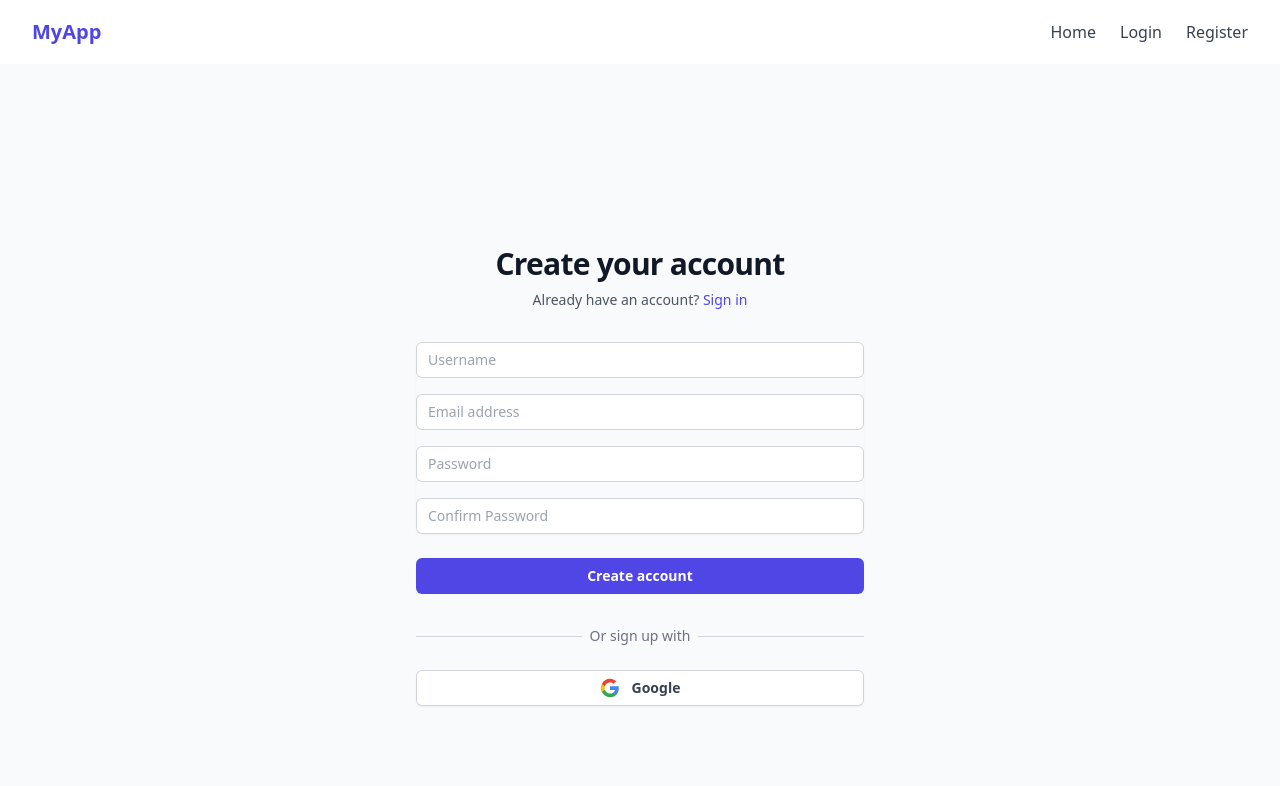
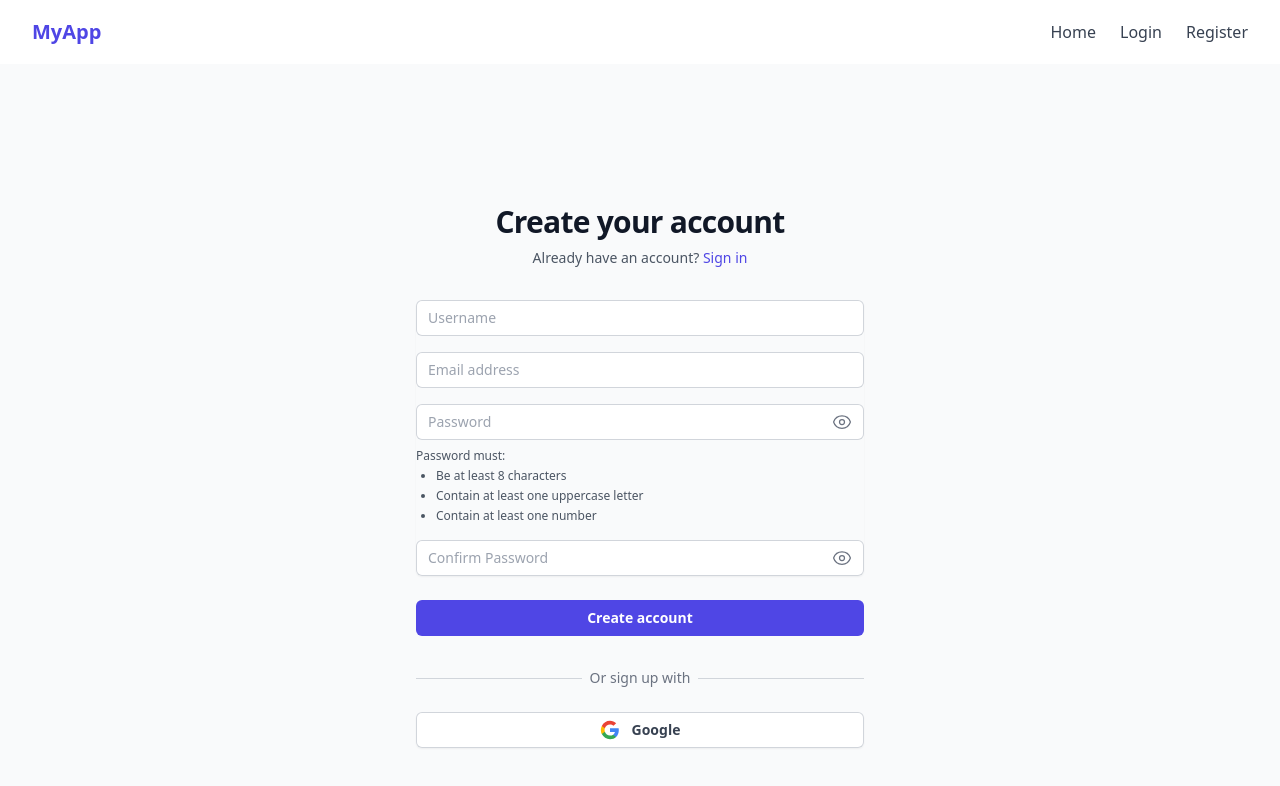
Before and after one commit to cofoundy/example-login-nextjs, a Next.js app: page /auth/register in a window 1280 px wide. Shown: the top 786 px of the page. Built offline with nearby package versions, Linux system fonts and the light colour scheme; no server answers.

Commit message:
feat: add password visibility toggle and password validation

```diff
--- a/src/app/auth/login/page.tsx
+++ b/src/app/auth/login/page.tsx
@@ -11,6 +11,7 @@ const LoginPage = () => {
   const errorType = searchParams.get("error")
 
   const [unverifiedEmail, setUnverifiedEmail] = useState<string | null>(null)
+  const [showPassword, setShowPassword] = useState(false)
 
   // Use Zustand store
   const { loginWithCredentials, loginWithGoogle, isLoading, error, clearErrors } = useAuthStore()
@@ -139,9 +140,10 @@ const LoginPage = () => {
               <label htmlFor="password" className="sr-only">
                 Password
               </label>
+              <div className="relative">
                 <input
                   id="password"
-                type="password"
+                  type={showPassword ? "text" : "password"}
                   className={`relative block w-full rounded-md border-0 py-1.5 px-3 text-gray-900 ring-1 ring-inset ${errors.password ? 'ring-red-500' : 'ring-gray-300'} placeholder:text-gray-400 focus:z-10 focus:ring-2 focus:ring-inset focus:ring-indigo-600 sm:text-sm sm:leading-6`}
                   placeholder="Password"
                   {...register("password", {
@@ -151,6 +153,23 @@ const LoginPage = () => {
                     }
                   })}
                 />
+                <button
+                  type="button"
+                  onClick={() => setShowPassword(!showPassword)}
+                  className="absolute inset-y-0 right-0 pr-3 flex items-center"
+                >
+                  {showPassword ? (
+                    <svg xmlns="http://www.w3.org/2000/svg" fill="none" viewBox="0 0 24 24" strokeWidth={1.5} stroke="currentColor" className="w-5 h-5 text-gray-500">
+                      <path strokeLinecap="round" strokeLinejoin="round" d="M3.98 8.223A10.477 10.477 0 0 0 1.934 12C3.226 16.338 7.244 19.5 12 19.5c.993 0 1.953-.138 2.863-.395M6.228 6.228A10.451 10.451 0 0 1 12 4.5c4.756 0 8.773 3.162 10.065 7.498a10.522 10.522 0 0 1-4.293 5.774M6.228 6.228 3 3m3.228 3.228 3.65 3.65m7.894 7.894L21 21m-3.228-3.228-3.65-3.65m0 0a3 3 0 1 0-4.243-4.243m4.242 4.242L9.88 9.88" />
+                    </svg>
+                  ) : (
+                    <svg xmlns="http://www.w3.org/2000/svg" fill="none" viewBox="0 0 24 24" strokeWidth={1.5} stroke="currentColor" className="w-5 h-5 text-gray-500">
+                      <path strokeLinecap="round" strokeLinejoin="round" d="M2.036 12.322a1.012 1.012 0 0 1 0-.639C3.423 7.51 7.36 4.5 12 4.5c4.638 0 8.573 3.007 9.963 7.178.07.207.07.431 0 .639C20.577 16.49 16.64 19.5 12 19.5c-4.638 0-8.573-3.007-9.963-7.178Z" />
+                      <path strokeLinecap="round" strokeLinejoin="round" d="M15 12a3 3 0 1 1-6 0 3 3 0 0 1 6 0Z" />
+                    </svg>
+                  )}
+                </button>
+              </div>
               {errors.password && (
                 <span className="text-red-500 text-sm mt-1 block">
                   {errors.password.message?.toString()}
--- a/src/app/auth/register/page.tsx
+++ b/src/app/auth/register/page.tsx
@@ -1,12 +1,16 @@
 "use client"
 import {useForm} from "react-hook-form"
 import { useRouter } from "next/navigation"
-import { useEffect } from "react"
+import { useEffect, useState } from "react"
 import useAuthStore from "@/stores/useAuthStore"
 
 function RegisterPage() {
     const {register, handleSubmit, formState: {errors}, watch} = useForm()
     const router = useRouter()
+
+    // Password visibility state
+    const [showPassword, setShowPassword] = useState(false)
+    const [showConfirmPassword, setShowConfirmPassword] = useState(false)
 
     // Use Zustand store
     const { registerWithCredentials, registerWithGoogle, isLoading, error: apiError, clearErrors } = useAuthStore()
@@ -113,9 +117,10 @@ function RegisterPage() {
                             <label htmlFor="password" className="sr-only">
                                 Password
                             </label>
+                            <div className="relative">
                                 <input
                                     id="password"
-                                type="password"
+                                    type={showPassword ? "text" : "password"}
                                     className={`relative block w-full rounded-md border-0 py-1.5 px-3 text-gray-900 ring-1 ring-inset ${errors.password ? 'ring-red-500' : 'ring-gray-300'} placeholder:text-gray-400 focus:z-10 focus:ring-2 focus:ring-inset focus:ring-indigo-600 sm:text-sm sm:leading-6`}
                                     placeholder="Password"
                                     {...register("password", {
@@ -124,24 +129,54 @@ function RegisterPage() {
                                             message: "Password is required"
                                         },
                                         minLength: {
-                                        value: 6,
-                                        message: "Password must be at least 6 characters"
+                                            value: 8,
+                                            message: "Password must be at least 8 characters"
+                                        },
+                                        pattern: {
+                                            value: /^(?=.*[A-Z])(?=.*[0-9]).{8,}$/,
+                                            message: "Password must contain at least one uppercase letter and one number"
                                         }
                                     })}
                                 />
+                                <button
+                                    type="button"
+                                    onClick={() => setShowPassword(!showPassword)}
+                                    className="absolute inset-y-0 right-0 pr-3 flex items-center"
+                                >
+                                    {showPassword ? (
+                                        <svg xmlns="http://www.w3.org/2000/svg" fill="none" viewBox="0 0 24 24" strokeWidth={1.5} stroke="currentColor" className="w-5 h-5 text-gray-500">
+                                            <path strokeLinecap="round" strokeLinejoin="round" d="M3.98 8.223A10.477 10.477 0 0 0 1.934 12C3.226 16.338 7.244 19.5 12 19.5c.993 0 1.953-.138 2.863-.395M6.228 6.228A10.451 10.451 0 0 1 12 4.5c4.756 0 8.773 3.162 10.065 7.498a10.522 10.522 0 0 1-4.293 5.774M6.228 6.228 3 3m3.228 3.228 3.65 3.65m7.894 7.894L21 21m-3.228-3.228-3.65-3.65m0 0a3 3 0 1 0-4.243-4.243m4.242 4.242L9.88 9.88" />
+                                        </svg>
+                                    ) : (
+                                        <svg xmlns="http://www.w3.org/2000/svg" fill="none" viewBox="0 0 24 24" strokeWidth={1.5} stroke="currentColor" className="w-5 h-5 text-gray-500">
+                                            <path strokeLinecap="round" strokeLinejoin="round" d="M2.036 12.322a1.012 1.012 0 0 1 0-.639C3.423 7.51 7.36 4.5 12 4.5c4.638 0 8.573 3.007 9.963 7.178.07.207.07.431 0 .639C20.577 16.49 16.64 19.5 12 19.5c-4.638 0-8.573-3.007-9.963-7.178Z" />
+                                            <path strokeLinecap="round" strokeLinejoin="round" d="M15 12a3 3 0 1 1-6 0 3 3 0 0 1 6 0Z" />
+                                        </svg>
+                                    )}
+                                </button>
+                            </div>
                             {errors.password && (
                                 <span className="text-red-500 text-sm mt-1 block">
                                     {errors.password.message?.toString()}
                                 </span>
                             )}
+                            <div className="mt-2 text-xs space-y-1 text-gray-600">
+                                <p>Password must:</p>
+                                <ul className="list-disc pl-5 space-y-1">
+                                    <li className={password.length >= 8 ? "text-green-500" : ""}>Be at least 8 characters</li>
+                                    <li className={/[A-Z]/.test(password) ? "text-green-500" : ""}>Contain at least one uppercase letter</li>
+                                    <li className={/[0-9]/.test(password) ? "text-green-500" : ""}>Contain at least one number</li>
+                                </ul>
+                            </div>
                         </div>
                         <div>
                             <label htmlFor="confirm-password" className="sr-only">
                                 Confirm Password
                             </label>
+                            <div className="relative">
                                 <input
                                     id="confirm-password"
-                                type="password"
+                                    type={showConfirmPassword ? "text" : "password"}
                                     className={`relative block w-full rounded-md border-0 py-1.5 px-3 text-gray-900 ring-1 ring-inset ${errors.confirmPassword ? 'ring-red-500' : 'ring-gray-300'} placeholder:text-gray-400 focus:z-10 focus:ring-2 focus:ring-inset focus:ring-indigo-600 sm:text-sm sm:leading-6`}
                                     placeholder="Confirm Password"
                                     {...register("confirmPassword", {
@@ -153,6 +188,23 @@ function RegisterPage() {
                                             value === password || "Passwords do not match"
                                     })}
                                 />
+                                <button
+                                    type="button"
+                                    onClick={() => setShowConfirmPassword(!showConfirmPassword)}
+                                    className="absolute inset-y-0 right-0 pr-3 flex items-center"
+                                >
+                                    {showConfirmPassword ? (
+                                        <svg xmlns="http://www.w3.org/2000/svg" fill="none" viewBox="0 0 24 24" strokeWidth={1.5} stroke="currentColor" className="w-5 h-5 text-gray-500">
+                                            <path strokeLinecap="round" strokeLinejoin="round" d="M3.98 8.223A10.477 10.477 0 0 0 1.934 12C3.226 16.338 7.244 19.5 12 19.5c.993 0 1.953-.138 2.863-.395M6.228 6.228A10.451 10.451 0 0 1 12 4.5c4.756 0 8.773 3.162 10.065 7.498a10.522 10.522 0 0 1-4.293 5.774M6.228 6.228 3 3m3.228 3.228 3.65 3.65m7.894 7.894L21 21m-3.228-3.228-3.65-3.65m0 0a3 3 0 1 0-4.243-4.243m4.242 4.242L9.88 9.88" />
+                                        </svg>
+                                    ) : (
+                                        <svg xmlns="http://www.w3.org/2000/svg" fill="none" viewBox="0 0 24 24" strokeWidth={1.5} stroke="currentColor" className="w-5 h-5 text-gray-500">
+                                            <path strokeLinecap="round" strokeLinejoin="round" d="M2.036 12.322a1.012 1.012 0 0 1 0-.639C3.423 7.51 7.36 4.5 12 4.5c4.638 0 8.573 3.007 9.963 7.178.07.207.07.431 0 .639C20.577 16.49 16.64 19.5 12 19.5c-4.638 0-8.573-3.007-9.963-7.178Z" />
+                                            <path strokeLinecap="round" strokeLinejoin="round" d="M15 12a3 3 0 1 1-6 0 3 3 0 0 1 6 0Z" />
+                                        </svg>
+                                    )}
+                                </button>
+                            </div>
                             {errors.confirmPassword && (
                                 <span className="text-red-500 text-sm mt-1 block">
                                     {errors.confirmPassword.message?.toString()}
```
Lines whose indentation alone changed are shown as unchanged.
